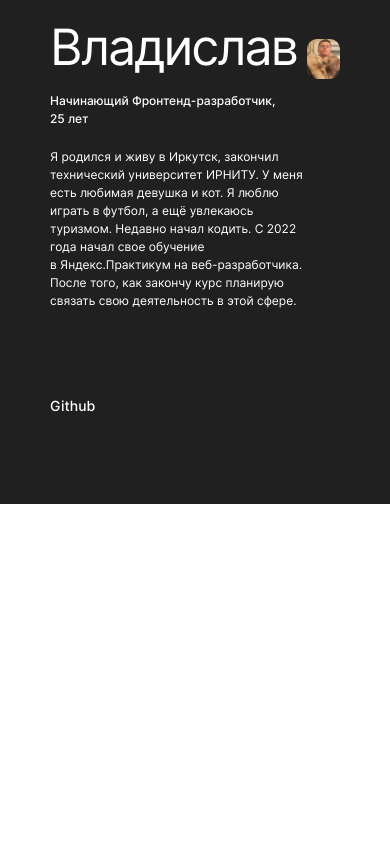
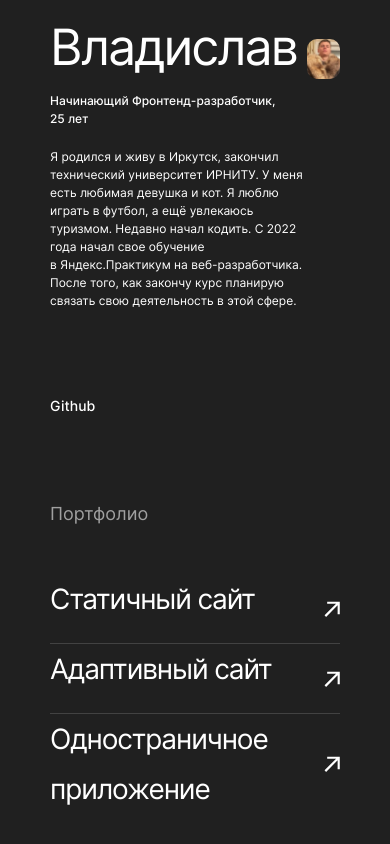
Before and after one commit to Polar-Bear777/movies-explorer-frontend, a React (Create React App) app: page / in a window 390 px wide. Shown: the part 2264-3108 px from the top of the page. Before the commit the page ends 2768 px from the top, so only its background shows below. Built offline with nearby package versions, Linux system fonts and the light colour scheme.

Commit message:
добавил компонент portfolio  + адаптив

```diff
--- a/package.json
+++ b/package.json
@@ -8,6 +8,7 @@
     "@testing-library/user-event": "^13.5.0",
     "react": "^18.2.0",
     "react-dom": "^18.2.0",
+    "react-router-dom": "^6.14.1",
     "react-scripts": "^5.0.1",
     "web-vitals": "^2.1.4"
   },
--- a/src/components/Main/AboutMe/AboutMe.js
+++ b/src/components/Main/AboutMe/AboutMe.js
@@ -1,4 +1,4 @@
-// Techs.js
+// AboutMe.js
 import React from 'react';
 import '../AboutMe/AboutMe.css';
 import aboutMePhoto from "./../../../images/about-me__photo.jpg"
--- a/src/components/Main/Main.js
+++ b/src/components/Main/Main.js
@@ -6,6 +6,7 @@ import NavTab from '../Main/NavTab/NavTab';
 import AboutProject from '../Main/AboutProject/AboutProject';
 import Techs from '../Main/Techs/Techs';
 import AboutMe from '../Main/AboutMe/AboutMe';
+import Portfolio from '../Main/Portfolio/Portfolio';
 
 function Main(props) {
   return (
@@ -15,6 +16,7 @@ function Main(props) {
       <AboutProject/>
       <Techs/>
       <AboutMe/>
+      <Portfolio/>
     </main>
   );
 }
--- a/src/components/Main/Portfolio/Portfolio.css
+++ b/src/components/Main/Portfolio/Portfolio.css
@@ -0,0 +1,102 @@
+.portfolio {
+  display: flex;
+  flex-direction: column;
+  background: #202020;
+  padding: 0 70px 125px;
+}
+
+.portfolio__title {
+  color: #8b8b8b;
+  font-size: 18px;
+  font-family: Inter;
+  font-style: normal;
+  font-weight: 400;
+  line-height: 20px;
+  margin: 0 0 50px;
+}
+
+.portfolio__blocks {
+  list-style-type: none;
+  margin: 0;
+  padding: 0;
+}
+
+.portfolio__block {
+  display: flex;
+  justify-content: space-between;
+  text-decoration: none;
+  align-items: center;
+  border-bottom: 1px solid #424242;
+}
+
+.portfolio__block_mod {
+  border-bottom: none;
+}
+
+.portfolio__block-title {
+  color: #fff;
+  font-size: 30px;
+  font-family: Inter;
+  font-style: normal;
+  font-weight: 400;
+  line-height: 50px;
+  letter-spacing: -1.2px;
+  margin: 0 0 19px;
+}
+
+.portfolio__block-title_mod {
+  margin-bottom: 0;
+}
+
+.portfolio__url {
+  color: #fff;
+}
+
+/* Точка перелома между 1280 и 768 */
+@media screen and (max-width: 768px) {
+  .portfolio {
+    padding: 0 50px 90px;
+  }
+}
+
+@media screen and (max-width: 768px) {
+  .portfolio__title {
+    color: #a0a0a0;
+  }
+}
+
+@media screen and (max-width: 768px) {
+  .portfolio__block-title {
+    font-size: 28px;
+    letter-spacing: -1.12px;
+  }
+}
+
+/* Точка перелома между 768 и 320 */
+@media screen and (max-width: 320px) {
+  .portfolio {
+    padding: 0 14px 70px;
+  }
+}
+
+@media screen and (max-width: 320px) {
+  .portfolio__title {
+    font-size: 14px;
+    margin-bottom: 40px;
+  }
+}
+
+@media screen and (max-width: 320px) {
+  .portfolio__block-title {
+    font-size: 18px;
+    line-height: 28px;
+    letter-spacing: -0.72px;
+    margin-bottom: 19px;
+  }
+}
+
+@media screen and (max-width: 320px) {
+  .portfolio__url {
+    margin-bottom: 19px;
+  }
+}
--- a/src/components/Main/Portfolio/Portfolio.js
+++ b/src/components/Main/Portfolio/Portfolio.js
@@ -0,0 +1,29 @@
+// Portfolio.js
+import React from 'react';
+import { Link } from 'react-router-dom';
+import '../Portfolio/Portfolio.css';
+import  portfolioURL from "./../../../images/portfolio__url.svg";
+
+function Portfolio(props) {
+  return (
+    <section className='portfolio'>
+      <h3 className='portfolio__title'>Портфолио</h3>
+      <ul className='portfolio__blocks'>
+        <li><Link to='https://ogsmit.github.io/how-to-learn/' target="_blank" rel="noreferrer" className='portfolio__block'>
+          <h2 className='portfolio__block-title'>Статичный сайт</h2>
+          <img src={portfolioURL} className="portfolio__url" alt="Переход по ссылке" />
+        </Link></li>
+        <li><Link to='https://ogsmit.github.io/russian-travel' target="_blank" rel="noreferrer" className='portfolio__block'>
+          <h2 className='portfolio__block-title'>Адаптивный сайт</h2>
+          <img src={portfolioURL} className="portfolio__url" alt="Переход по ссылке" />
+        </Link></li>
+        <li><Link to='https://ogsmit.nomoredomains.monster' target="_blank" rel="noreferrer" className='portfolio__block portfolio__block_mod'>
+          <h2 className='portfolio__block-title portfolio__block-title_mod'>Одностраничное приложение</h2>
+          <img src={portfolioURL} className="portfolio__url" alt="Переход по ссылке" />
+        </Link></li>
+      </ul>
+    </section>
+  );
+}
+
+export default Portfolio;
--- a/src/index.js
+++ b/src/index.js
@@ -1,11 +1,14 @@
 import React from 'react';
 import ReactDOM from 'react-dom/client';
+import { BrowserRouter } from 'react-router-dom';
 import './index.css';
 import App from './components/App/App';
 
 const root = ReactDOM.createRoot(document.getElementById('root'));
 root.render(
-  <React.StrictMode>
-    <App />
-  </React.StrictMode>
+  <BrowserRouter>
+    <React.StrictMode>
+      <App />
+    </React.StrictMode>
+  </BrowserRouter>
 );
```
Also changed, not shown: src/images/portfolio__url.svg (added), 1 other file (tests, documents, lock files or other folders).
